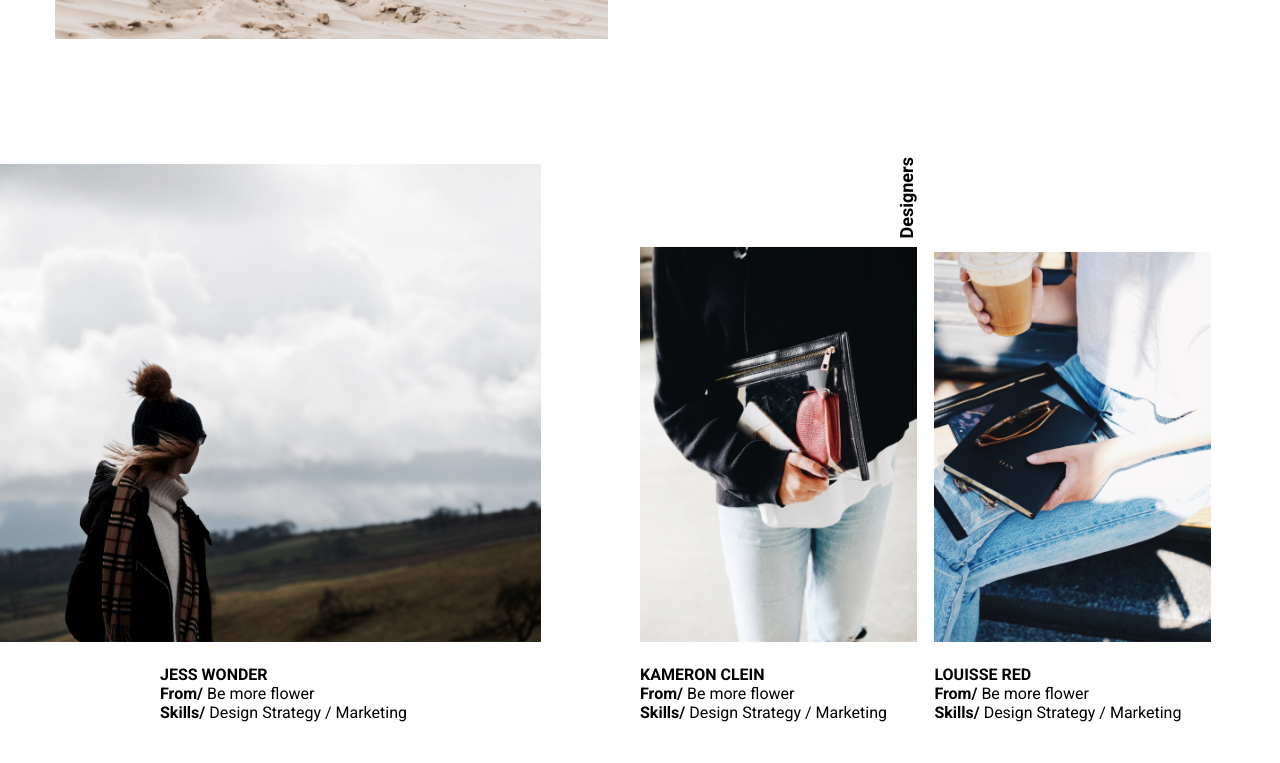
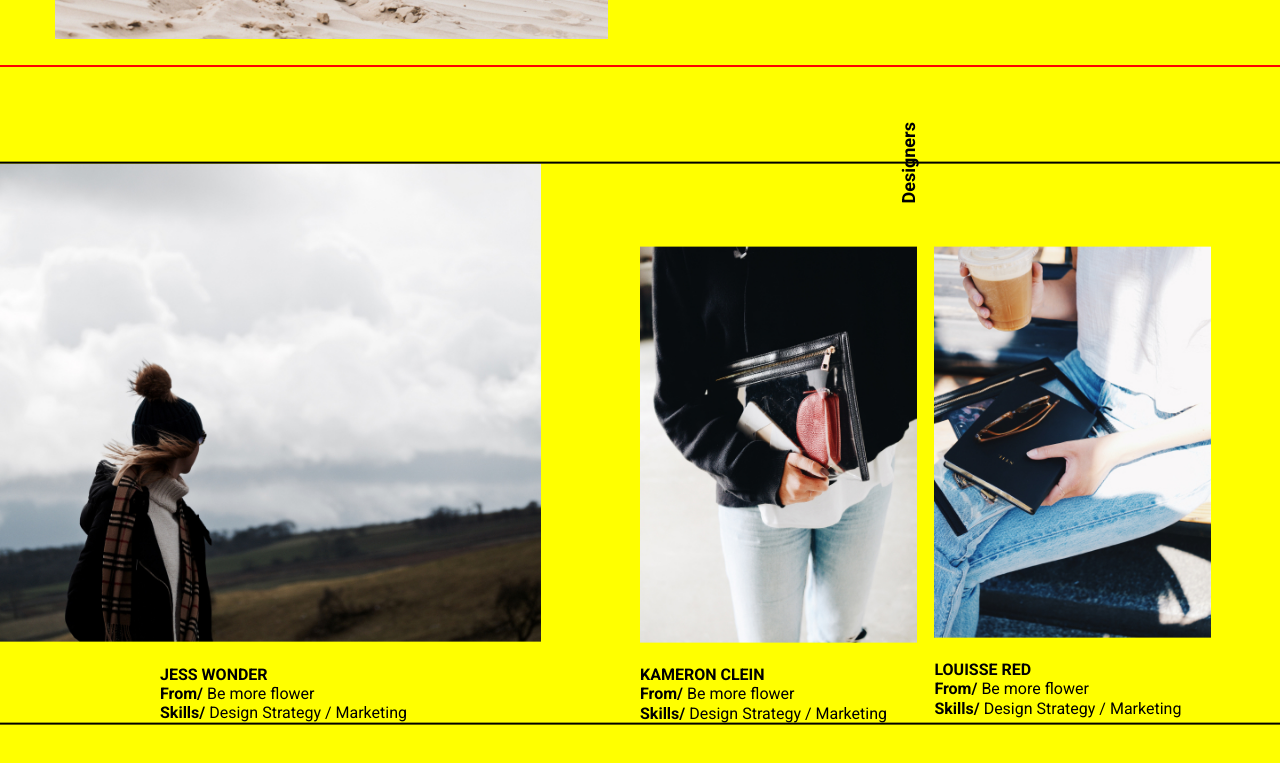
Before and after one commit to SokolovGorge/otus-css-sokolov, a plain HTML site: page index.html in a window 1280 px wide. Shown: the part 1533-2296 px from the top of the page. Drawn offline with Linux system fonts and the light colour scheme; files whose address does not match are found by name.

Commit message:
bugfix remarks

```diff
--- a/index.html
+++ b/index.html
@@ -55,7 +55,7 @@
             <h2 class="section-title disigners-title">Designers</h2>
 
             <div class="designers-block">
-                <article class="designer-item-big">
+                <article class="designer-item designer-big">
                     <img class="designer-image-big" src="img/jess-wonder.jpg" alt="Jess Wonder">
 
                     <h3 class="photo-caption-normal-bold designer-caption-big upper-text">Jess Wonder</h3>
@@ -65,7 +65,7 @@
                     <p class="photo-caption-normal designer-caption-big"><span class="photo-caption-normal-bold">Skills/</span> Design Strategy / Marketing</p>
                 </article>
 
-                <article class="designer-item-small">
+                <article class="designer-item">
                     <img class="designer-image-small" src="img/kameron-clein.jpg" alt="Kameron Clein">
 
                     <h3 class="photo-caption-normal-bold upper-text">Kameron Clein</h3>
@@ -75,7 +75,7 @@
                     <p class="photo-caption-normal"><span class="photo-caption-normal-bold">Skills/</span> Design Strategy / Marketing</p>
                 </article>
 
-                <article class="designer-item-small">
+                <article class="designer-item">
                     <img class="designer-image-small" src="img/louisse-red.jpg" alt="Louisse Red">
 
                     <h3 class="photo-caption-normal-bold upper-text">Louisse Red</h3>
--- a/style/style.css
+++ b/style/style.css
@@ -25,8 +25,8 @@ section {
   min-height: 600px;
   max-height: 1200px;
   position: relative;
-/*  background-color: yellow;
-  outline: 2px solid red; */
+  background-color: yellow;
+  outline: 2px solid red;
 }
 
 .invisible {
@@ -196,10 +196,10 @@ section {
 
 .disigners-title {
   position: absolute;
-  right: 26%;
-  top: 15%;
+  right: 25%;
+  top: calc(50% - 315px);
   z-index: 1;
-  transform: rotate(-90deg);
+  transform: rotate(-90deg) translateY(-50%);
 }
 
 .designers-block {
@@ -208,17 +208,20 @@ section {
   top: 47%;
   transform: translateY(-50%);
   display: flex;
-  align-items: flex-end;
+  align-items: flex-start;
+  outline: 2px solid black;
 }
 
-.designer-item-big {
-    width: 50%;
-    max-width: 720px;
-    text-align: left ;
+.designer-item {
+  padding-top: 6.5%;
+  width: 23%;
+
 }
 
-.designer-item-small {
-  width: 23%;
+.designer-big {
+  padding-top: 0%;
+  width: 50%;
+  text-align: left ;
 }
 
 .designer-image-big {
@@ -234,6 +237,7 @@ section {
   object-fit: cover;
   margin-bottom: 18px;
 }
+
 .designer-caption-big {
   margin-left: 25%;
 }
```
